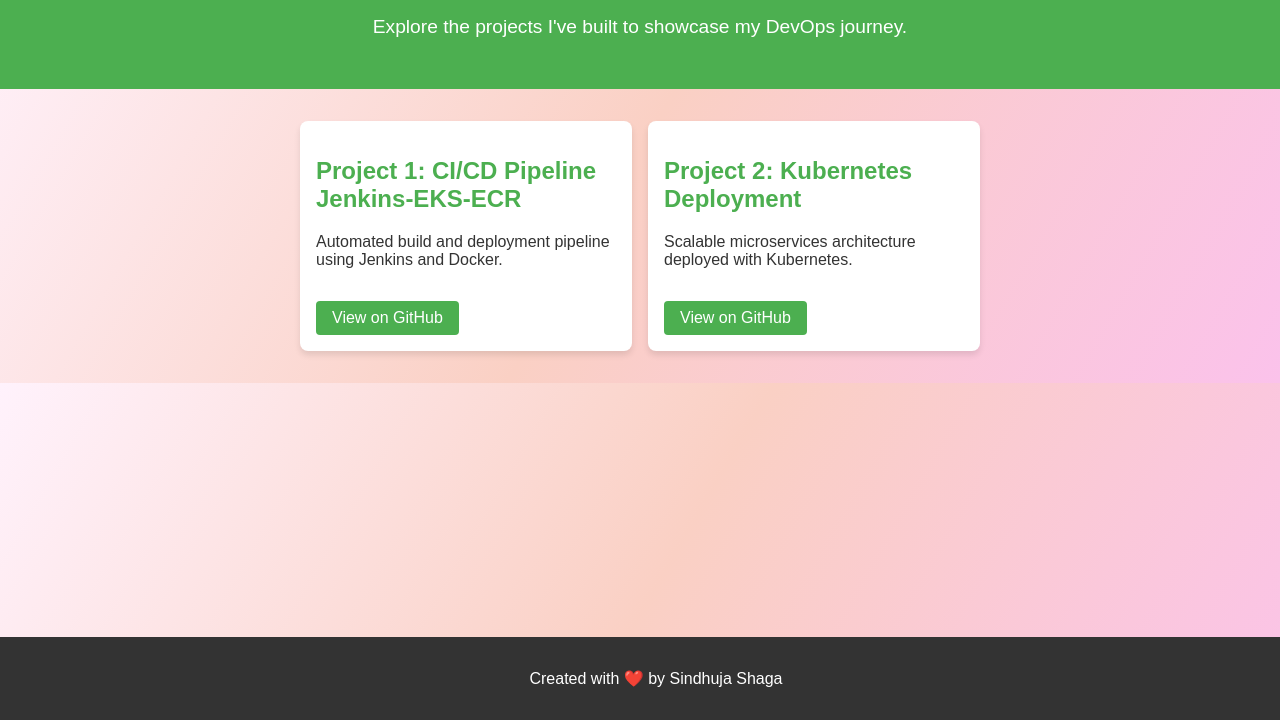
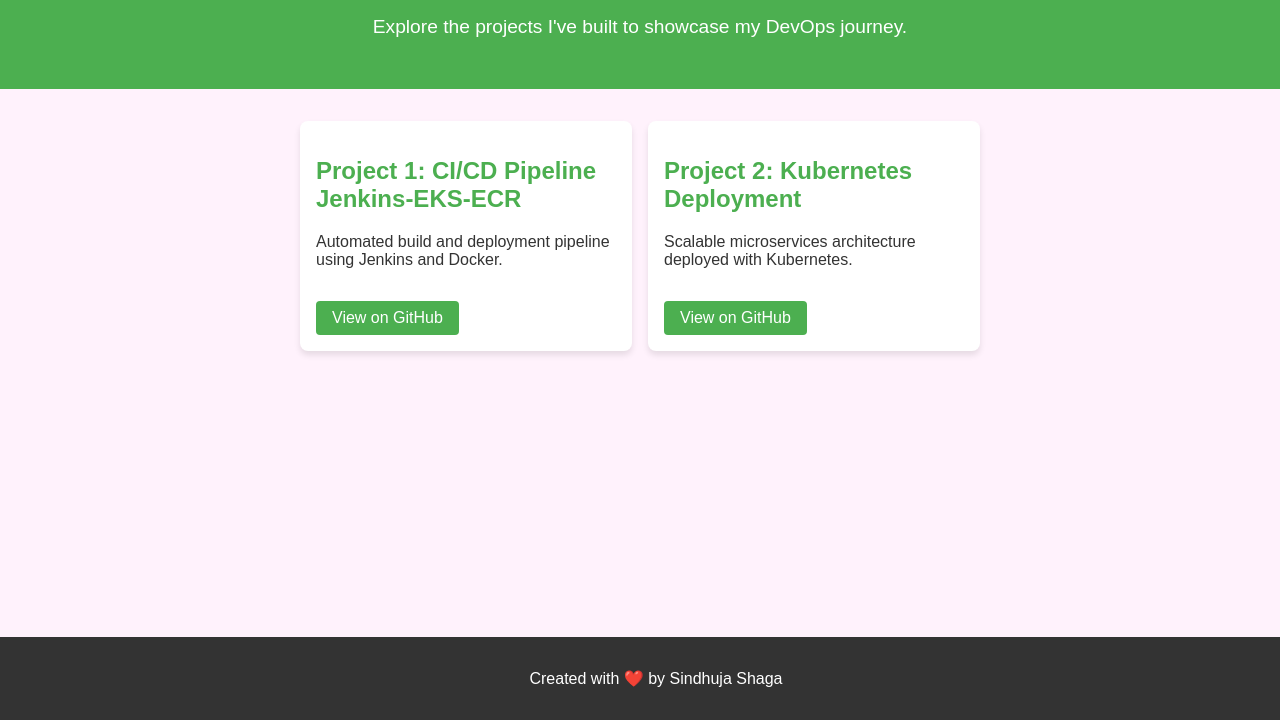
Before and after one commit to SindhujaShaga/End-to-End-Frontend-Deployment, a website: page index.html in a window 1280 px wide. Shown: the part 80-800 px from the top of the page. Drawn offline with Linux system fonts and the light colour scheme.

Commit message:
Update styles.css

```diff
--- a/styles.css
+++ b/styles.css
@@ -2,7 +2,7 @@ body {
     font-family: Arial, sans-serif;
     margin: 0;
     padding: 0;
-    background: linear-gradient(120deg, #fff2fc, #fad0c4, #fbc2eb);
+    background: linear-gradient(120deg, #fff2fc, #fff2fc, #fff2fc);
     color: #333;
     text-align: center;
 }
```
